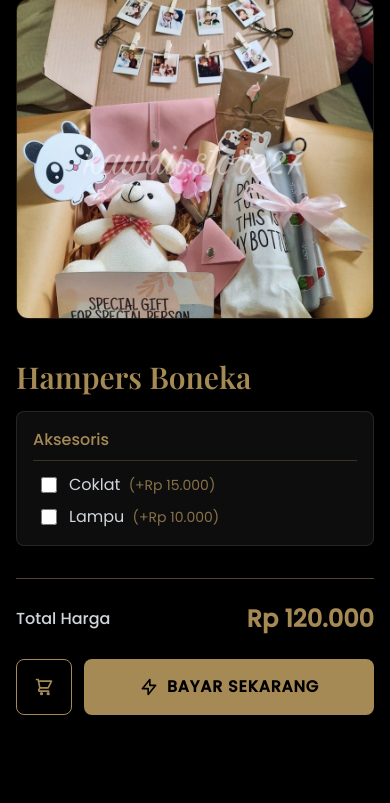
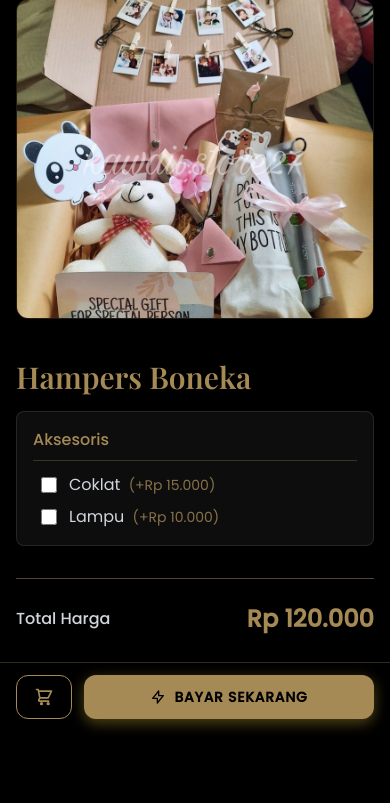
Before and after one commit to arifianilhamnrr/Anyeoung-Gift, a PHP site: page /anyeong-gift/users/index.php?page=product&id=6 in a window 390 px wide. Shown: the part 113-916 px from the top of the page. Before the commit the page ends 828 px from the top, so only its background shows below. Run offline with PHP 8.4, Linux system fonts and the light colour scheme; data comes from the database, SQL or seed files in the repository.

Commit message:
Make product page action buttons sticky at the bottom on mobile
Mirrors the sticky bar pattern already used on the cart and checkout
pages so the 'Tambah ke Keranjang' / 'Bayar Sekarang' buttons are
always reachable while the user is scrolling through product options
on a phone.

- product.php: the existing inline button group is hidden on mobile
  (hidden sm:grid) and only shows on sm: and up, where it sits inside
  the form as before.
- product.php: a new sticky bar (sm:hidden) is rendered just after the
  form. It contains an icon-only 'Tambah ke Keranjang' button and a
  full-width 'Bayar Sekarang' button. Both use the HTML5 form=
  attribute to submit the same productForm even though they live
  outside the <form> element. Each button toggles the buyNowFlag
  hidden input before submitting, exactly like the inline ones.
- product.php: the page wrapper gets pb-28 sm:pb-0 so the bottom of
  the content (total price card on mobile) is never hidden behind
  the bar.
- Bar styling matches the cart/checkout bar: bg-black/80 +
  backdrop-blur-xl + gold top border + honor
  env(safe-area-inset-bottom).
- main.css rebuilt to include the sm:pb-0 utility.

Co-Authored-By: Devin AI <158243242+devin-ai-integration[bot]@users.noreply.github.com>

```diff
--- a/assets/css/main.css
+++ b/assets/css/main.css
@@ -2643,9 +2643,9 @@
       display: grid;
     }
   }
-  .sm\:inline {
+  .sm\:hidden {
     @media (width >= 40rem) {
-      display: inline;
+      display: none;
     }
   }
   .sm\:w-auto {
@@ -2653,16 +2653,6 @@
       width: auto;
     }
   }
-  .sm\:w-full {
-    @media (width >= 40rem) {
-      width: 100%;
-    }
-  }
-  .sm\:flex-none {
-    @media (width >= 40rem) {
-      flex: none;
-    }
-  }
   .sm\:grid-cols-2 {
     @media (width >= 40rem) {
       grid-template-columns: repeat(2, minmax(0, 1fr));
@@ -2678,9 +2668,9 @@
       align-items: center;
     }
   }
-  .sm\:px-6 {
+  .sm\:pb-0 {
     @media (width >= 40rem) {
-      padding-inline: calc(var(--spacing) * 6);
+      padding-bottom: calc(var(--spacing) * 0);
     }
   }
   .md\:relative {
--- a/users/pages/product.php
+++ b/users/pages/product.php
@@ -46,7 +46,7 @@ if ($product['product_type'] === 'chat_only') {
 }
 ?>
 
-<div class="grid md:grid-cols-2 gap-10">
+<div class="grid md:grid-cols-2 gap-10 pb-28 sm:pb-0">
 
     <div>
         <?php
@@ -161,22 +161,20 @@ if ($product['product_type'] === 'chat_only') {
 
                 <input type="hidden" name="buy_now" id="buyNowFlag" value="0">
 
-                <div class="flex sm:grid sm:grid-cols-2 gap-3 items-stretch">
+                <div class="hidden sm:grid sm:grid-cols-2 gap-3 items-stretch">
                     <button type="submit" onclick="document.getElementById('buyNowFlag').value='0'"
-                        aria-label="Tambah ke Keranjang"
-                        title="Tambah ke Keranjang"
-                        class="shrink-0 inline-flex items-center justify-center gap-2 border border-gold text-gold bg-transparent rounded-lg font-bold text-base hover:bg-gold/10 hover:shadow-[0_0_15px_rgba(212,175,55,0.25)] transition-all duration-300 uppercase tracking-wider w-14 sm:w-full py-4 sm:px-6">
+                        class="inline-flex items-center justify-center gap-2 border border-gold text-gold bg-transparent rounded-lg font-bold text-base hover:bg-gold/10 hover:shadow-[0_0_15px_rgba(212,175,55,0.25)] transition-all duration-300 uppercase tracking-wider w-full py-4 px-6">
                         <svg class="w-5 h-5 shrink-0" fill="none" stroke="currentColor" viewBox="0 0 24 24"
                             aria-hidden="true">
                             <path stroke-linecap="round" stroke-linejoin="round" stroke-width="2"
                                 d="M3 3h2l.4 2M7 13h10l4-8H5.4M7 13L5.4 5M7 13l-1.35 2.7A1 1 0 006.5 17h11M9 21a1 1 0 100-2 1 1 0 000 2zm8 0a1 1 0 100-2 1 1 0 000 2z">
                             </path>
                         </svg>
-                        <span class="hidden sm:inline">Tambah ke Keranjang</span>
+                        <span>Tambah ke Keranjang</span>
                     </button>
 
                     <button type="submit" onclick="document.getElementById('buyNowFlag').value='1'"
-                        class="flex-1 sm:flex-none inline-flex items-center justify-center gap-2 bg-gold text-black py-4 rounded-lg font-bold text-base hover:bg-yellow-500 hover:shadow-[0_0_20px_rgba(212,175,55,0.4)] transition-all duration-300 uppercase tracking-wider">
+                        class="inline-flex items-center justify-center gap-2 bg-gold text-black py-4 rounded-lg font-bold text-base hover:bg-yellow-500 hover:shadow-[0_0_20px_rgba(212,175,55,0.4)] transition-all duration-300 uppercase tracking-wider">
                         <svg class="w-5 h-5 shrink-0" fill="none" stroke="currentColor" viewBox="0 0 24 24"
                             aria-hidden="true">
                             <path stroke-linecap="round" stroke-linejoin="round" stroke-width="2"
@@ -188,6 +186,35 @@ if ($product['product_type'] === 'chat_only') {
                 </div>
 
             </form>
+
+            <div
+                class="fixed inset-x-0 bottom-0 z-[80] sm:hidden bg-black/80 backdrop-blur-xl border-t border-gold/30 shadow-[0_-8px_24px_rgba(0,0,0,0.5)] px-4 py-3"
+                style="padding-bottom: calc(0.75rem + env(safe-area-inset-bottom));">
+                <div class="max-w-7xl mx-auto flex items-stretch gap-3">
+                    <button type="submit" form="productForm"
+                        onclick="document.getElementById('buyNowFlag').value='0'"
+                        aria-label="Tambah ke Keranjang"
+                        title="Tambah ke Keranjang"
+                        class="shrink-0 inline-flex items-center justify-center w-14 border border-gold text-gold bg-transparent rounded-xl hover:bg-gold/10 transition-all duration-300">
+                        <svg class="w-5 h-5" fill="none" stroke="currentColor" viewBox="0 0 24 24" aria-hidden="true">
+                            <path stroke-linecap="round" stroke-linejoin="round" stroke-width="2"
+                                d="M3 3h2l.4 2M7 13h10l4-8H5.4M7 13L5.4 5M7 13l-1.35 2.7A1 1 0 006.5 17h11M9 21a1 1 0 100-2 1 1 0 000 2zm8 0a1 1 0 100-2 1 1 0 000 2z">
+                            </path>
+                        </svg>
+                    </button>
+                    <button type="submit" form="productForm"
+                        onclick="document.getElementById('buyNowFlag').value='1'"
+                        class="flex-1 inline-flex items-center justify-center gap-2 bg-gold text-black px-4 py-3 rounded-xl font-bold uppercase tracking-wider text-sm shadow-[0_4px_14px_0_rgba(212,175,55,0.39)] hover:bg-yellow-400 transition-all duration-300">
+                        <svg class="w-4 h-4 shrink-0" fill="none" stroke="currentColor" viewBox="0 0 24 24"
+                            aria-hidden="true">
+                            <path stroke-linecap="round" stroke-linejoin="round" stroke-width="2"
+                                d="M13 10V3L4 14h7v7l9-11h-7z">
+                            </path>
+                        </svg>
+                        Bayar Sekarang
+                    </button>
+                </div>
+            </div>
 
         <?php endif; ?>
     </div>
```
